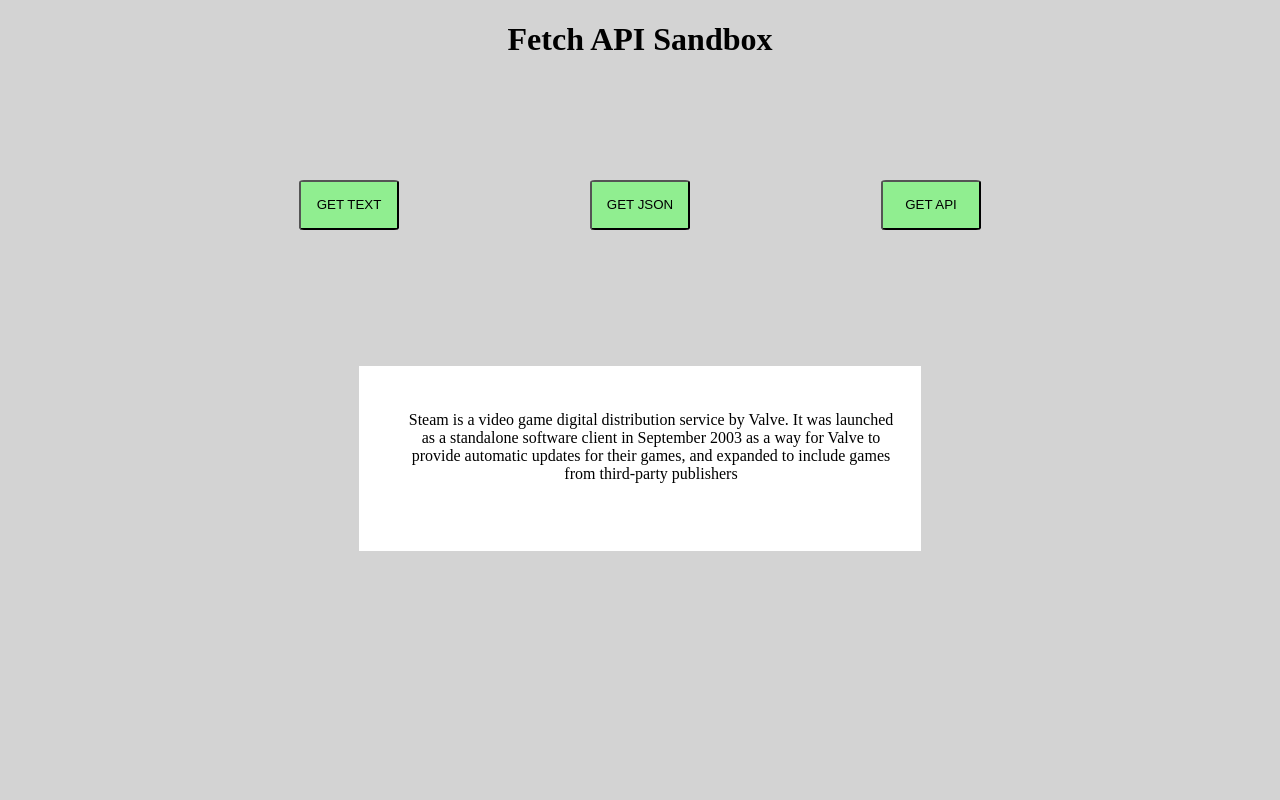
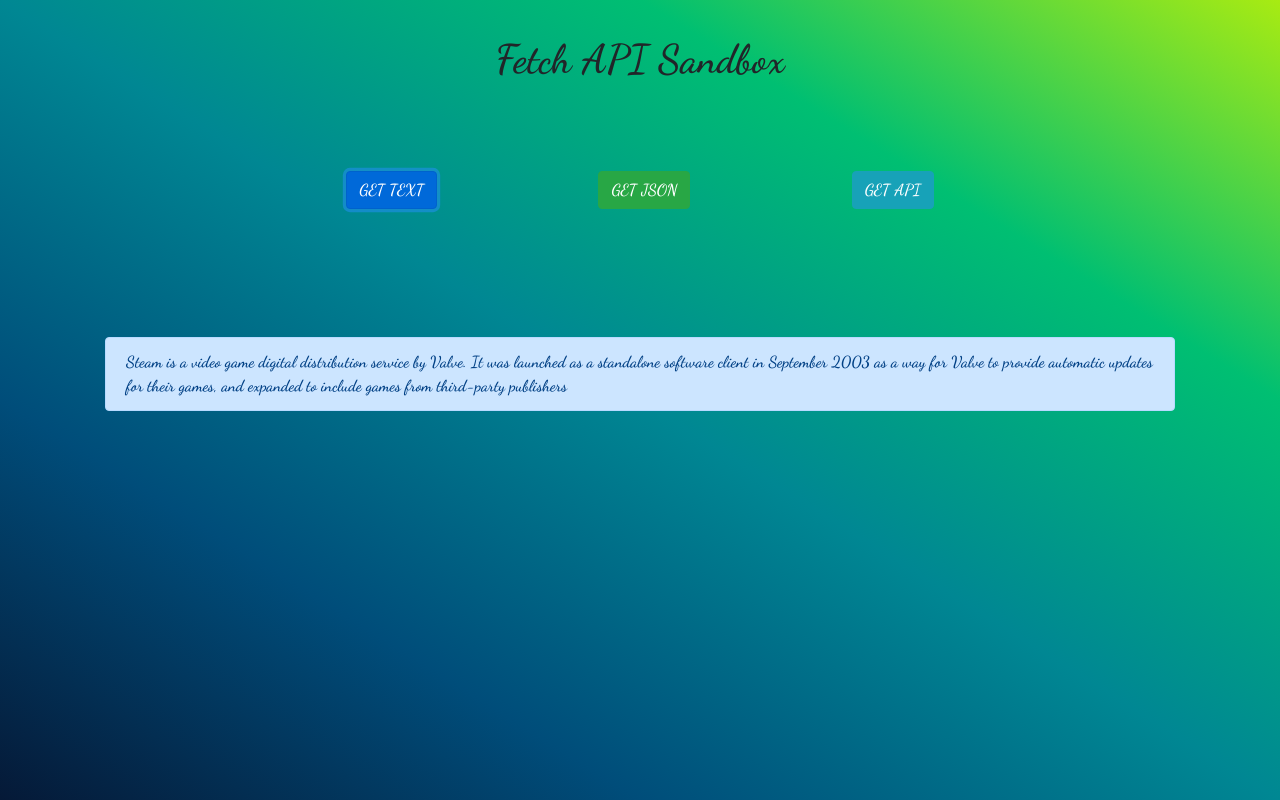
Before and after one commit to pshchegol1/DMIT2008-Advanced-JavaScript, a plain HTML site: page api's practice/index.html in a window 1280 px wide. Both pictures are taken after a click on the button "GET TEXT". Drawn offline with nearby package versions, Linux system fonts and the light colour scheme.

Commit message:
Improved Application

```diff
--- a/api's practice/index.html
+++ b/api's practice/index.html
@@ -1,27 +1,46 @@
-<!DOCTYPE html>
+<!doctype html>
 <html lang="en">
-<head>
-    <meta charset="UTF-8">
-    <meta name="viewport" content="width=device-width, initial-scale=1.0">
-    <title>Document</title>
+  <head>
+    <!-- Required meta tags -->
+    <meta charset="utf-8">
+    <meta name="viewport" content="width=device-width, initial-scale=1, shrink-to-fit=no">
+
+    <!-- Bootstrap CSS -->
+    <link rel="stylesheet" href="https://cdn.jsdelivr.net/npm/bootstrap@4.6.0/dist/css/bootstrap.min.css" integrity="sha384-B0vP5xmATw1+K9KRQjQERJvTumQW0nPEzvF6L/Z6nronJ3oUOFUFpCjEUQouq2+l" crossorigin="anonymous">
+
+    <title>Fetch Data</title>
     <link rel="stylesheet" href="styles.css">
-</head>
-<body>
-
-    <div class="container">
+    <link rel="preconnect" href="https://fonts.gstatic.com">
+    <link href="https://fonts.googleapis.com/css2?family=Dancing+Script:wght@600&display=swap" rel="stylesheet">
+  </head>
+  <body>
+    <div class="container container-box">
 
         <h1>Fetch API Sandbox</h1>
         <div class="buttons-group">
-            <button id="button1">GET TEXT</button>
-            <button id="button2">GET JSON</button>
-            <button id="button3">GET API</button>
+            <button id="button1" type="button" class="btn btn-primary">GET TEXT</button>
+            <button id="button2" class="btn btn-success">GET JSON</button>
+            <button id="button3" class="btn btn-info">GET API</button>
         </div>
         <br><br>
         <div class="output-box">
-            <div id="output" class="hidden"></div>
+            <div id="output" class="alert alert-primary hidden" role="alert"></div>
         </div>
     </div>
 
+
     <script src="app.js"></script>
-</body>
+    <!-- Optional JavaScript; choose one of the two! -->
+
+    <!-- Option 1: jQuery and Bootstrap Bundle (includes Popper) -->
+    <script src="https://code.jquery.com/jquery-3.5.1.slim.min.js" integrity="sha384-DfXdz2htPH0lsSSs5nCTpuj/zy4C+OGpamoFVy38MVBnE+IbbVYUew+OrCXaRkfj" crossorigin="anonymous"></script>
+    <script src="https://cdn.jsdelivr.net/npm/bootstrap@4.6.0/dist/js/bootstrap.bundle.min.js" integrity="sha384-Piv4xVNRyMGpqkS2by6br4gNJ7DXjqk09RmUpJ8jgGtD7zP9yug3goQfGII0yAns" crossorigin="anonymous"></script>
+
+    <!-- Option 2: Separate Popper and Bootstrap JS -->
+    <!--
+    <script src="https://code.jquery.com/jquery-3.5.1.slim.min.js" integrity="sha384-DfXdz2htPH0lsSSs5nCTpuj/zy4C+OGpamoFVy38MVBnE+IbbVYUew+OrCXaRkfj" crossorigin="anonymous"></script>
+    <script src="https://cdn.jsdelivr.net/npm/popper.js@1.16.1/dist/umd/popper.min.js" integrity="sha384-9/reFTGAW83EW2RDu2S0VKaIzap3H66lZH81PoYlFhbGU+6BZp6G7niu735Sk7lN" crossorigin="anonymous"></script>
+    <script src="https://cdn.jsdelivr.net/npm/bootstrap@4.6.0/dist/js/bootstrap.min.js" integrity="sha384-+YQ4JLhjyBLPDQt//I+STsc9iw4uQqACwlvpslubQzn4u2UU2UFM80nGisd026JF" crossorigin="anonymous"></script>
+    -->
+  </body>
 </html>
--- a/api's practice/styles.css
+++ b/api's practice/styles.css
@@ -1,38 +1,31 @@
 body
 {
-    background: lightgray;
+    background: linear-gradient(to right top, #051937, #004d7a, #008793, #00bf72, #a8eb12);
+    height: 100vh;
 }
 
 .buttons-group
 {
     display: flex;
     justify-content: center;
-    padding: 100px;
+    padding: 80px;
     justify-content: space-evenly;
 }
-
+#button1, #button2, #button3, #output
+{
+    font-family: 'Dancing Script', cursive;
+}
 h1
 {
     text-align: center;
+    font-family: 'Dancing Script', cursive;
 }
 
-#button1 , #button2, #button3
+.container-box
 {
-    width: 100px;
-    height: 50px;
-    background-color: lightgreen;
-    border-radius: 5%;
+    padding: 35px;
 }
 
-#output
-{
-
-    background-color: #fff;
-    width: 500px;
-    height: 100px;
-    text-align: center;
-    padding: 45px 20px 40px 42px;
-}
 
 
 .output-box
```
